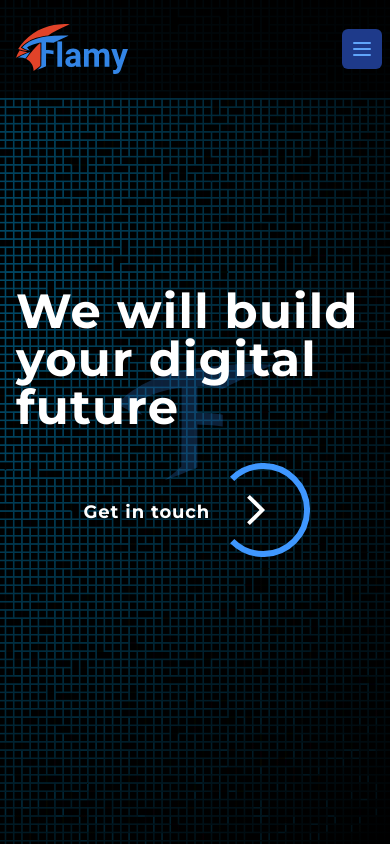
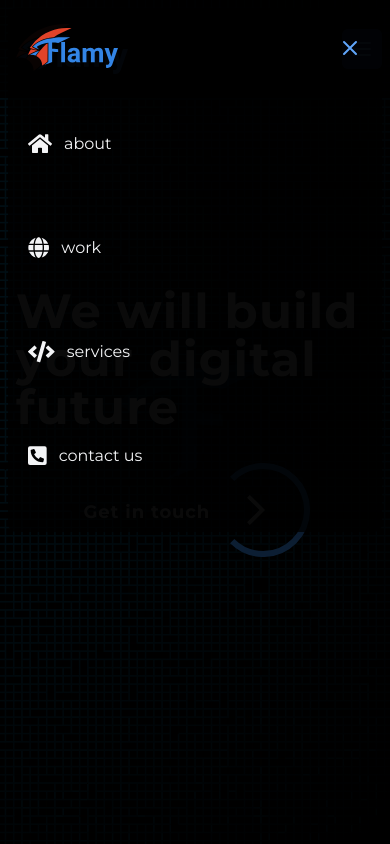
Before and after one commit to flamy-dev/website, a Next.js app: page / in a window 390 px wide. Both pictures are taken after a click on the button 362 px from the left and 48 px from the top of the page. Shown: the top 844 px of the page. Built offline with nearby package versions, Linux system fonts and the light colour scheme.

Commit message:
add navbar for small screen

```diff
--- a/components/FullPageDiv/FullPageDiv.tsx
+++ b/components/FullPageDiv/FullPageDiv.tsx
@@ -3,7 +3,7 @@ const FullPageDiv = (props) => {
 
   return (
     <div
-      className={`min-h-screen w-screen flex justify-center items-center flex-col flex-wrap p-4 dark:text-white
+      className={`min-h-screen w-screen flex justify-center items-center flex-col flex-wrap p-4 dark:text-white section
       ${noPadding ? "p-4 sm:p-0" : "p-4 md:p-20"}
       ${extraClass ? extraClass : ""}
     `}
--- /dev/null
+++ b/components/MobileNav/MobileNav.tsx
@@ -0,0 +1,86 @@
+import Link from "next/link";
+import { FontAwesomeIcon } from "@fortawesome/react-fontawesome";
+import {
+  faHome,
+  faPhoneSquareAlt,
+  faCode,
+  faGlobe,
+} from "@fortawesome/free-solid-svg-icons";
+
+const MobileNav = (props) => {
+  const { mobileMenu, setMobileMenu } = props;
+
+  const navLinks = [
+    { text: "about", to: "/about", icon: faHome },
+    { text: "work", to: "/work", icon: faGlobe },
+    { text: "services", to: "/services", icon: faCode },
+    { text: "contact us", to: "/contactus", icon: faPhoneSquareAlt },
+  ];
+
+  return (
+    <div className="absolute top-0 inset-x-0 p-2 transition transform origin-top-right md:hidden bg-black bg-opacity-80 z-10 text-white min-h-screen">
+      <div className="rounded-lg shadow-lg">
+        <div className="rounded-lg shadow-xs bg-black bg-opacity-80 divide-y-2 divide-gray-50">
+          <div className="pt-5 pb-6 px-5 space-y-6">
+            <div className="flex items-center justify-between">
+              <div>
+                <img
+                  className="h-10 w-auto"
+                  src="/logo-text.svg"
+                  alt="Workflow"
+                />
+              </div>
+              <div className="-mr-2">
+                <button
+                  type="button"
+                  className="inline-flex items-center justify-center p-2 rounded-md text-blue-400 hover:text-blue-500 hover:bg-blue-900 focus:outline-none focus:bg-blue-900 focus:text-blue-500 transition duration-150 ease-in-out"
+                  onClick={() => {
+                    setMobileMenu(!mobileMenu);
+                  }}
+                >
+                  {/* <!-- Heroicon name: x --> */}
+                  <svg
+                    className="h-6 w-6"
+                    xmlns="http://www.w3.org/2000/svg"
+                    fill="none"
+                    viewBox="0 0 24 24"
+                    stroke="currentColor"
+                  >
+                    <path
+                      strokeLinecap="round"
+                      strokeLinejoin="round"
+                      strokeWidth="2"
+                      d="M6 18L18 6M6 6l12 12"
+                    />
+                  </svg>
+                </button>
+              </div>
+            </div>
+            <nav className="flex flex-col justify-start text-white w-full h-full">
+              {navLinks.map((navLink) => (
+                <div className="w-full my-10 group">
+                  <Link href={navLink.to} key={navLink.to}>
+                    <a className="-m-3 p-3 flex items-center space-x-3 rounded-md hover:bg-blue-900 transition ease-in-out duration-150">
+                      <FontAwesomeIcon
+                        icon={navLink.icon}
+                        size="lg"
+                        className="text-gray-100 group-hover:text-red-500 "
+                      />
+
+                      <div className="text-md leading-6 font-medium text-gray-100 group-hover:text-white">
+                        {navLink.text}
+                        {console.log(navLink.text)}
+                      </div>
+                    </a>
+                  </Link>
+                </div>
+              ))}
+            </nav>
+          </div>
+        </div>
+      </div>
+    </div>
+  );
+};
+
+export default MobileNav;
--- a/components/Navbar/Navbar.tsx
+++ b/components/Navbar/Navbar.tsx
@@ -2,6 +2,7 @@ import { useState } from "react";
 import Link from "next/link";
 import { useRouter } from "next/router";
 import StyledNavLink from "../StyledNavLink/StyledNavLink";
+import MobileNav from "../MobileNav/MobileNav";
 
 const Navbar = (props) => {
   const { children } = props;
@@ -69,6 +70,10 @@ const Navbar = (props) => {
             </svg>
           </button>
         </div>
+
+        {mobileMenu && (
+          <MobileNav mobileMenu={mobileMenu} setMobileMenu={setMobileMenu} />
+        )}
       </div>
     </div>
   );
--- a/components/OurClients/OurClients.tsx
+++ b/components/OurClients/OurClients.tsx
@@ -5,16 +5,16 @@ const OurClients = () => {
   const chunkSize = 3;
 
   return (
-    <div className="flex flex-col justify-start items-center w-full h-full">
-      <div className="flex justify-center items-center text-3xl mb-10 md:text-5xl md:mb-32">
+    <div className="pt-12 flex flex-col justify-end items-center w-full h-full">
+      <div className="flex justify-center items-center text-3xl mb-2 md:text-5xl md:mb-10">
         Our <span className="font-bold">&nbsp; Clients</span>
       </div>
 
-      <div className="flex flex-col flex-wrap items-center justify-center lg:justify-between w-full md:w-client mb-4 md:mb-16 ">
-        {_.chunk(clients, chunkSize).map((clientChunk) => (
-          <div className="flex flex-row items-center">
+      <div className="flex flex-col flex-wrap items-center justify-center lg:justify-between w-full md:w-client">
+        {_.chunk(clients, chunkSize).map((clientChunk, idx) => (
+          <div className="flex flex-row items-center" key={idx}>
             {clientChunk.map(({ link, logoPath }) => (
-              <a href={link} target="_blank">
+              <a href={link} target="_blank" key={logoPath}>
                 <img
                   src={logoPath}
                   className="w-24 m-5 md:w-32 opacity-50 hover:opacity-100 transition-all"
--- a/components/Page/Page.tsx
+++ b/components/Page/Page.tsx
@@ -18,7 +18,7 @@ const Page = (props) => {
       </Head>
       <NavBar>
         <ContactButton>
-          <Link href="contactus">
+          <Link href="/contactus">
             <a>Contact Us</a>
           </Link>
         </ContactButton>
--- a/components/Welcome/Welcome.tsx
+++ b/components/Welcome/Welcome.tsx
@@ -14,7 +14,7 @@ const Welcome = (props) => {
   return (
     <div className="z-10">
       <Tagline>{tagline}</Tagline>
-      <div className="mt-8 md:mt-20">
+      <div className="mt-8 md:mt-20 z-20">
         <ContactButton setShowModal={setShowModal}>Get in touch</ContactButton>
       </div>
       <ReactModal
--- a/pages/about.tsx
+++ b/pages/about.tsx
@@ -9,32 +9,6 @@ import OurClients from "../components/OurClients/OurClients";
 import Welcome from "../components/Welcome/Welcome";
 
 const About = () => {
-  //   const sections = [
-  //     <FullPageDiv>
-  //       <Tagline>{constants.tagline}</Tagline>
-  //       <div className="mt-8 md:mt-20">
-  //         <ContactButton>Get in touch</ContactButton>
-  //       </div>
-  //     </FullPageDiv>,
-  //     <FullPageDiv noPadding={true}>
-  //       <AboutFlamy />
-  //     </FullPageDiv>,
-  //     <FullPageDiv>
-  //       <AboutCarousel />
-  //     </FullPageDiv>,
-  //     <FullPageDiv noPadding={true}>
-  //       <CarouselElement
-  //         path="il2.svg"
-  //         description={constants.about.founder}
-  //         isRight={true}
-  //         heading={constants.about.heading}
-  //       />
-  //     </FullPageDiv>,
-  //     <FullPageDiv>
-  //       <OurClients />
-  //     </FullPageDiv>,
-  //   ];
-
   const [showModal, setShowModal] = useState(false);
 
   return (
@@ -68,13 +42,9 @@ const About = () => {
           heading={constants.about.heading}
         />
       </FullPageDiv>
-      <FullPageDiv>
+      <FullPageDiv noPadding={true}>
         <OurClients />
       </FullPageDiv>
-      <div className="w-full -mt-20 flex justify-between px-2 items-center bg-gray-900 text-white py-16">
-        <img src="/logo.svg" alt="Flamy Logo" className="h-14 md:h-20 pl-4" />
-        <div>Some Content</div>
-      </div>
     </Page>
   );
 };
```
